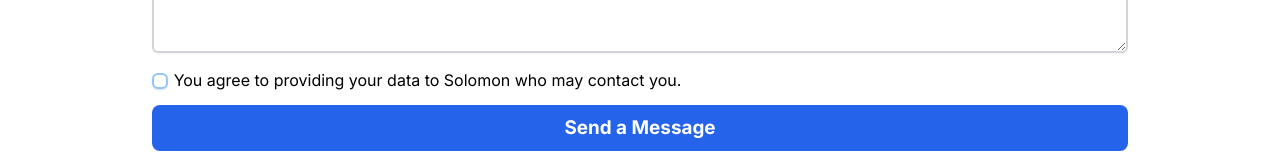
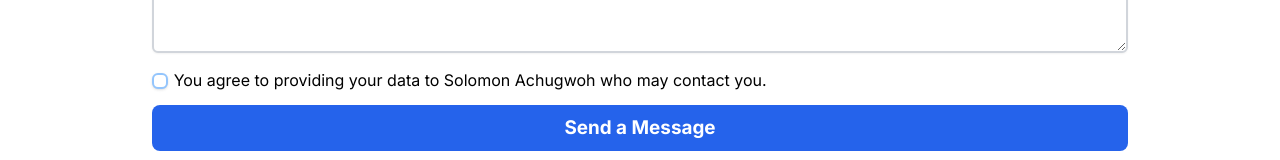
Before and after one commit to solex55/linktree-app, a React (Create React App) app: page /contact in a window 1280 px wide. Shown: the part 475-635 px from the top of the page. Built offline with nearby package versions, Linux system fonts and the light colour scheme.

Commit message:
Style: Update the name on label form

```diff
--- a/src/components/ContactMe.js
+++ b/src/components/ContactMe.js
@@ -3,7 +3,7 @@ import '../App.css';
 
 
 function ContactMe() {
-  const name = 'Solomon'
+  const name = 'Solomon Achugwoh'
   return (
     <div className="flex flex-col w-full lg:w-4/5 mx-auto mt-8 px-6 text-xl font-inter">
       <header>
```
